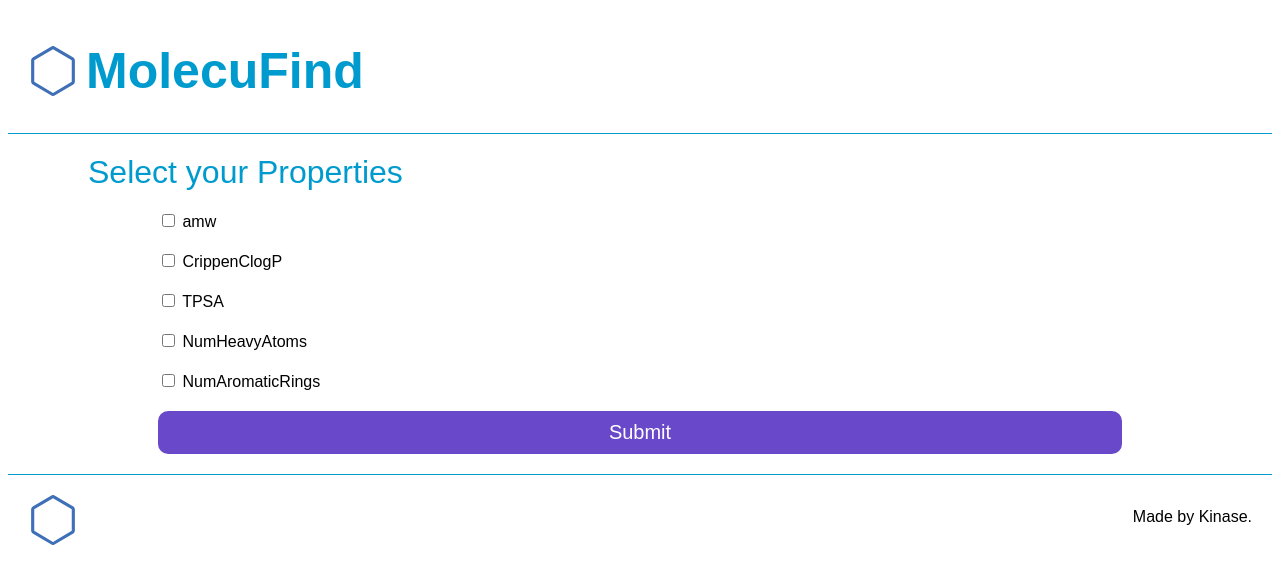
After one commit to Yabsram/Molecufind, a Flask app: template templates/selection.html in a window 1280 px wide. The commit adds this page. Shown: the top 584 px of the page. Run offline with Flask 3, Linux system fonts and the light colour scheme; the template is opened without the code that fills it, so the values that code supplies are empty.

Commit message:
initial base html saving before leaving

```diff
--- a/app.py
+++ b/app.py
@@ -2,12 +2,18 @@ from flask import Flask, render_template
 
 app = Flask(__name__)
 
-molecule_db = load_molecule_database("original.csv")
+#molecule_db = load_molecule_database("original.csv")
 
 @app.route("/", methods=["GET"])
 def select_property():
-    #show the form to select properties
-
+    return render_template(
+        "selection.html"
+    )
 @app.route("/results", methods=["POST"])
 def show_results():
-    #display top results
+   return render_template(
+        "base.html"
+    )
+
+if __name__ == "__main__":
+    app.run(debug=True, host="0.0.0.0", port=int(os.environ.get("PORT", 8004)))
--- /dev/null
+++ b/static/style.css
@@ -0,0 +1,72 @@
+head{
+    margin: 0;
+    padding: 0;
+    background-color: #f4f4f4;
+}
+
+body{
+  font-family: Arial, sans-serif;
+}
+
+header{
+  display: flex;
+  align-items: center;
+  gap: 8px;
+  padding: 0px 20px 0px 20px;
+  border-bottom: 1px solid #009BCE;
+}
+
+header h1{
+  font-size: 50px;
+  color: #009BCE;
+}
+
+header img {
+  height: 50px;
+  width: 50px;
+}
+
+.subheader{
+  font-size: 32px;
+  font-weight: 500;
+  color: #009BCE;
+  margin: 20px 80px 20px 80px;
+}
+
+.select-form{
+  display: flex;
+  flex-direction: column;
+  gap: 20px;
+  margin: 0px 150px 20px 150px;
+}
+
+input[type="checkbox"] {
+  accent-color: #6949C9;
+}
+
+button[type="submit"] {
+  background-color: #6949C9;
+  border: none;
+  padding: 10px;
+  color: white;
+  border-radius: 10px;
+  font-size: 20px;
+}
+
+footer {
+  display: flex;
+  align-items:center;
+  justify-content: space-between;
+  padding: 20px;
+  border-top: 1px solid #009BCE;
+}
+
+footer img {
+  height: 50px;
+  width: 50px;
+}
+
+footer p {
+  font-size: 16px;
+  margin-top: 10px;
+}
--- a/templates/base.html
+++ b/templates/base.html
@@ -4,63 +4,33 @@
     <meta charset="UTF-8">
     <meta name="viewport" content="width=device-width, initial-scale=1.0">
     <meta name="description"
-          content="Demo application for Schrodinger Stack the Future 2026">
+          content="Kinase Schrodinger Stack the Future 2026">
     <meta name="keywords" content="hackathon schrodinger">
     <title>
 
       {% block title %}
-        Stack the Future 2026
+        MolecuFind
       {% endblock title %}
 
     </title>
     <link rel="icon"
           href='{{ url_for("static", filename="favicon.svg") }}'
           sizes="any">
-    <link rel="stylesheet"
-          href="https://cdn.jsdelivr.net/npm/bootstrap@5.3.2/dist/css/bootstrap.min.css">
-    <link rel="stylesheet"
-          href="https://cdn.jsdelivr.net/npm/bootstrap-icons@1.11.2/font/bootstrap-icons.min.css">
-    <script src="https://cdn.jsdelivr.net/npm/bootstrap@5.3.2/dist/js/bootstrap.bundle.min.js"></script>
-    <style>
-      html, body {
-        width: 100%;
-        height: 100%;
-        overflow: hidden;
-      }
-    </style>
+    <link rel="stylesheet" href="{{ url_for('static', filename='style.css') }}">
+  </head>
 
-    {% block styles %}
-    {% endblock styles %}
+  <body>
+    <header>
+      <img src="{{ url_for('static', filename='favicon.svg') }}" alt="Our Logo">
+      <h1>MolecuFind</h1>
+    </header>
 
-  </head>
-  <body>
-    <div class="w-100 h-100 overflow-auto d-flex flex-column justify-content-between">
-      <div class="container">
+    {% block content %}
+    {% endblock %}
 
-        {% block content %}
-        {% endblock content %}
-
-      </div>
-      <div>
-
-        {% block footer %}
-          <footer class="d-flex flex-column align-items-center fs-6 text-body-tertiary py-5">
-            <span>Stack the Future 2026 - New York, New York</span>
-            <span>Copyright &copy; Schrodinger Inc. 2026</span>
-          </footer>
-        {% endblock footer %}
-
-      </div>
-    </div>
-    <script>
-      const tooltipTriggerList = document.querySelectorAll('[data-bs-toggle="tooltip"]');
-      const tooltipList = [...tooltipTriggerList].forEach((tooltipTriggerEl) => {
-        new bootstrap.Tooltip(tooltipTriggerEl)
-      });
-    </script>
-
-    {% block scripts %}
-    {% endblock scripts %}
-
+    <footer>
+      <img src="{{ url_for('static', filename='favicon.svg') }}" alt="Our Logo">
+      <p>Made by Kinase.</p>
+    </footer>
   </body>
 </html>
--- /dev/null
+++ b/templates/selection.html
@@ -0,0 +1,44 @@
+{% extends "base.html" %}
+
+{% block title %}
+Selection Page
+{% endblock title %}
+
+{% block content %}
+  <h6 class="subheader"> Select your Properties </h6>
+
+   <form method="post" action="/submit-selection" class="select-form">
+    <div>
+      <label>
+        <input type="checkbox" name="amw" value="1">
+        amw
+      </label>
+    </div>
+    <div>
+      <label>
+        <input type="checkbox" name="CrippenClogP" value="2">
+        CrippenClogP
+      </label>
+    </div>
+    <div>
+      <label>
+        <input type="checkbox" name="TPSA" value="3">
+        TPSA
+      </label>
+    </div>
+    <div>
+      <label>
+        <input type="checkbox" name="NumHeavyAtoms" value="4">
+        NumHeavyAtoms
+      </label>
+    </div>
+    <div>
+      <label>
+        <input type="checkbox" name="NumAromaticRings " value="5">
+        NumAromaticRings
+      </label>
+    </div>
+
+    <button type="submit">Submit</button>
+  </form>
+{% endblock content %}
```
